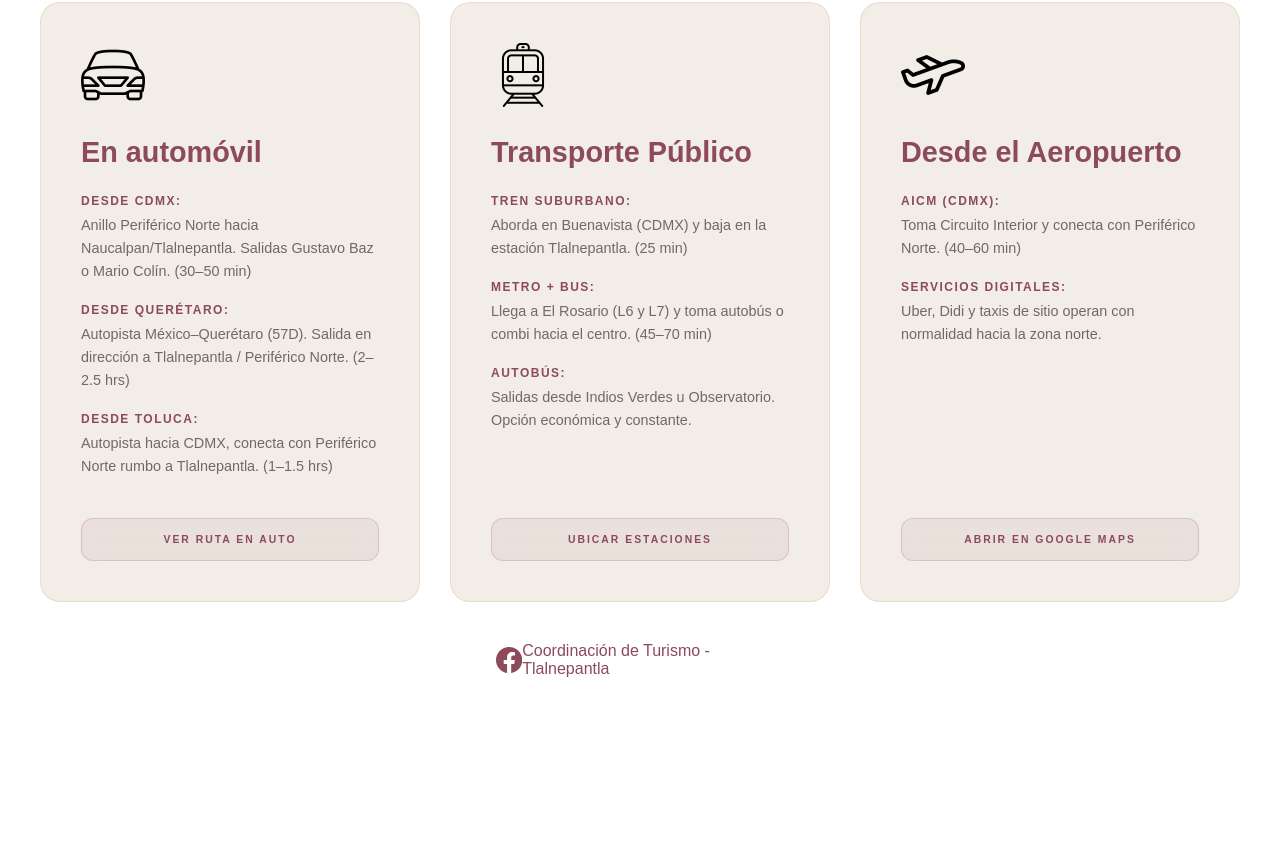
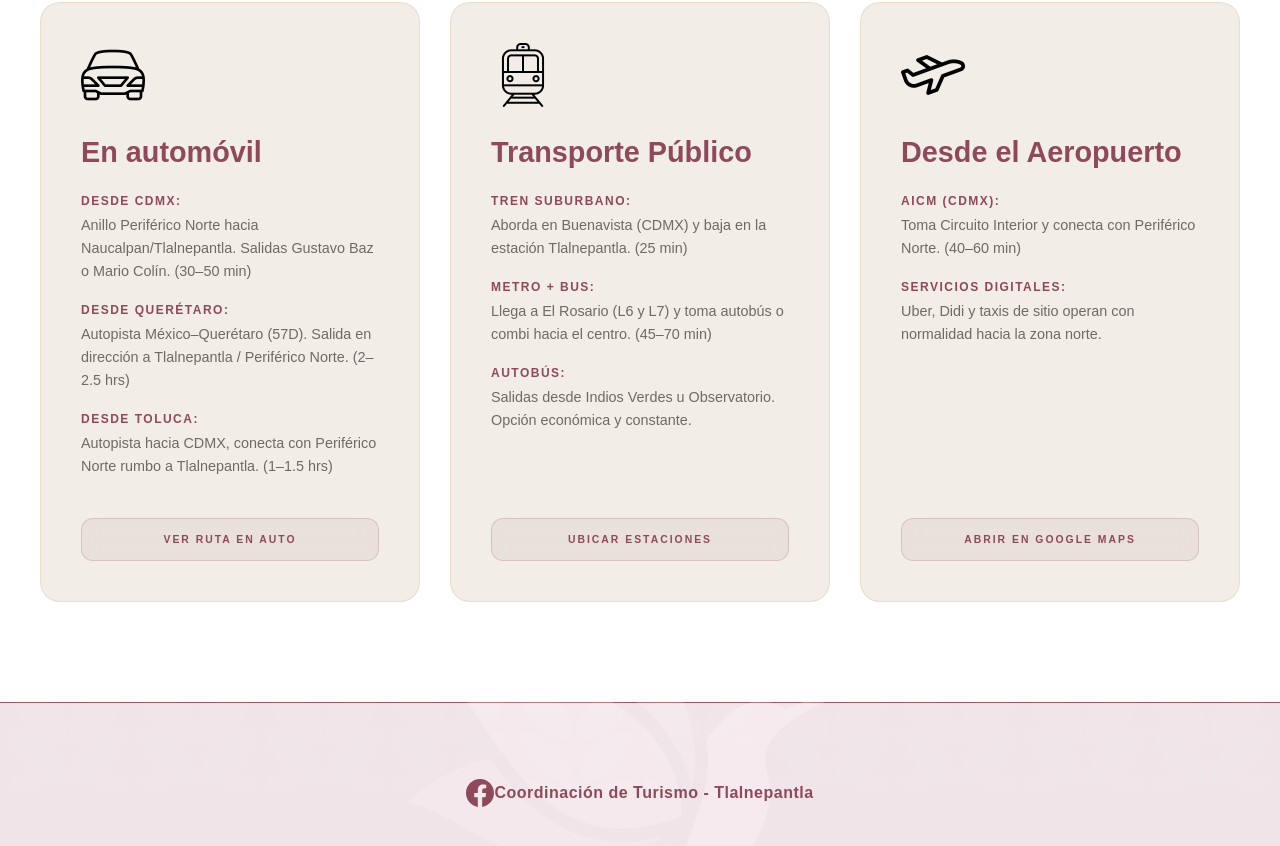
Before and after one commit to DanielSA07/landing_turist, a React (Create React App) app: page / in a window 1280 px wide. Shown: the part 5845-6691 px from the top of the page. Before the commit the page ends 6663 px from the top, so only its background shows below. Built offline with nearby package versions, Linux system fonts and the light colour scheme.

Commit message:
add footer back

```diff
--- a/src/components/ComoLlegar/ComoLlegar.css
+++ b/src/components/ComoLlegar/ComoLlegar.css
@@ -148,30 +148,79 @@
 }
 
 /* ============================================================
-   FOOTER & RESPONSIVO
+   FOOTER & RESPONSIVO CORREGIDO
    ============================================================ */
 .site-footer {
+  width: 100%;
+  min-height: 180px;
   display: flex;
   justify-content: center;
   align-items: center;
+
+  /* Ajuste de fondo completo sin cortes */
+  background-image: linear-gradient(rgba(255, 255, 255, 0.88), rgba(255, 255, 255, 0.88)), url('/public/COLIBRI.png');
+  background-size: cover;
+  background-position: center;
+  background-repeat: no-repeat;
+
+  border-top: 1px solid rgba(217, 195, 163, 0.3);
   padding: 40px 0;
-  background: rgba(255, 255, 255, 0.05);
-  /* Efecto cristal sutil */
+  margin: 0;
+}
+
+.footer-content {
+  display: flex;
+  flex-direction: row; /* Alinea icono y texto lado a lado en horizontal */
+  align-items: center;
+  justify-content: center;
+  gap: 12px; /* Espacio exacto entre el icono y la tipografía */
 }
 
 .social-link-fb {
-  transition: transform 0.3s ease, filter 0.3s ease;
   display: flex;
   align-items: center;
+  text-decoration: none; /* Elimina cualquier subrayado residual */
+  transition: transform 0.3s ease;
   justify-content: space-around;
-  width: 24%;
-  color: var(--guinda-suave);
-  text-decoration: none;
 }
 
 .social-link-fb:hover {
   transform: scale(1.1);
-  filter: brightness(1.2);
+}
+
+.footer-text {
+  color: #8C4A5A;
+  font-size: 1rem;
+  font-weight: 700;
+  letter-spacing: 0.5px;
+  margin: 0;
+  text-decoration: none; /* Quita el subrayado por completo */
+}
+
+@media (max-width: 1024px) {
+  .llegar-grid {
+    grid-template-columns: repeat(2, 1fr);
+  }
+}
+
+@media (max-width: 768px) {
+  .llegar-grid {
+    grid-template-columns: 1fr;
+  }
+
+  .llegar-section {
+    padding: 60px 20px;
+  }
+
+  .llegar-title {
+    font-size: 2.2rem;
+  }
+
+  /* En móviles muy chicos, si no caben juntos, se apilan centrados */
+  .footer-content {
+    flex-direction: column;
+    gap: 10px;
+  }
 }
 
 @media (max-width: 1024px) {
--- a/src/components/ComoLlegar/ComoLlegar.jsx
+++ b/src/components/ComoLlegar/ComoLlegar.jsx
@@ -3,6 +3,7 @@ import './ComoLlegar.css';
 
 function ComoLlegar() {
   return (
+    <>
       <section className="llegar-section" id="contacto">
         <div className="llegar-container">
           <div className="llegar-header">
@@ -84,8 +85,11 @@ function ComoLlegar() {
             </div>
           </div>
         </div>
+      </section>
 
+      {/* El footer ahora está afuera para ocupar todo el ancho real de la pantalla */}
       <footer className="site-footer">
+        <div className="footer-content">
           <a
             href="https://www.facebook.com/profile.php?id=61572892183723"
             target="_blank"
@@ -100,12 +104,13 @@ function ComoLlegar() {
               fill="#8C4A5A"
               xmlns="http://www.w3.org/2000/svg"
             >
-            <path d="M24 12.073c0-6.627-5.373-12-12-12s-12 5.373-12 12c0 5.99 4.388 10.954 10.125 11.854v-8.385H7.078v-3.469h3.047V9.43c0-3.007 1.792-4.669 4.533-4.669 1.312 0 2.686.235 2.686.235v2.953H15.83c-1.491 0-1.956.925-1.956 1.874v2.25h3.328l-.532 3.47h-2.796v8.385C19.612 23.027 24 18.062 24 12.073z"/>
+              <path d="M24 12.073c0-6.627-5.373-12-12-12s-12 5.373-12 12c0 5.99 4.388 10.954 10.125 11.854v-8.385H7.078v-3.469h3.047V9.43c0-3.007 1.792-4.669 4.533-4.669 1.312 0 2.686.235 2.686.235v2.953H15.83c-1.491 0-1.956.925-1.956 1.874v2.25h3.328l-.532 3.47h-2.796v8.385C19.612 23.027 24 18.062 24 12.073z" />
             </svg>
-          <p>Coordinación de Turismo - Tlalnepantla</p>
+            <p className="footer-text">Coordinación de Turismo - Tlalnepantla</p>
           </a>
+        </div>
       </footer>
-    </section>
+    </>
   );
 }
 
```
Also changed, not shown: public/COLIBRI.png (added). Lines whose indentation alone changed are shown as unchanged.
